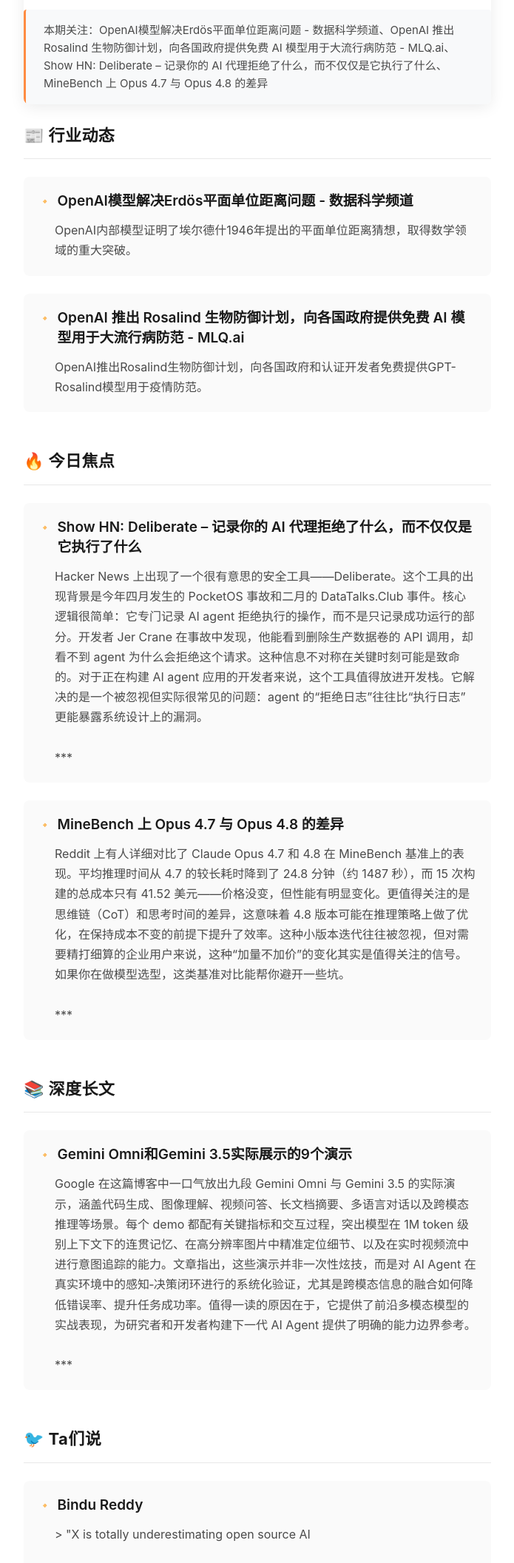
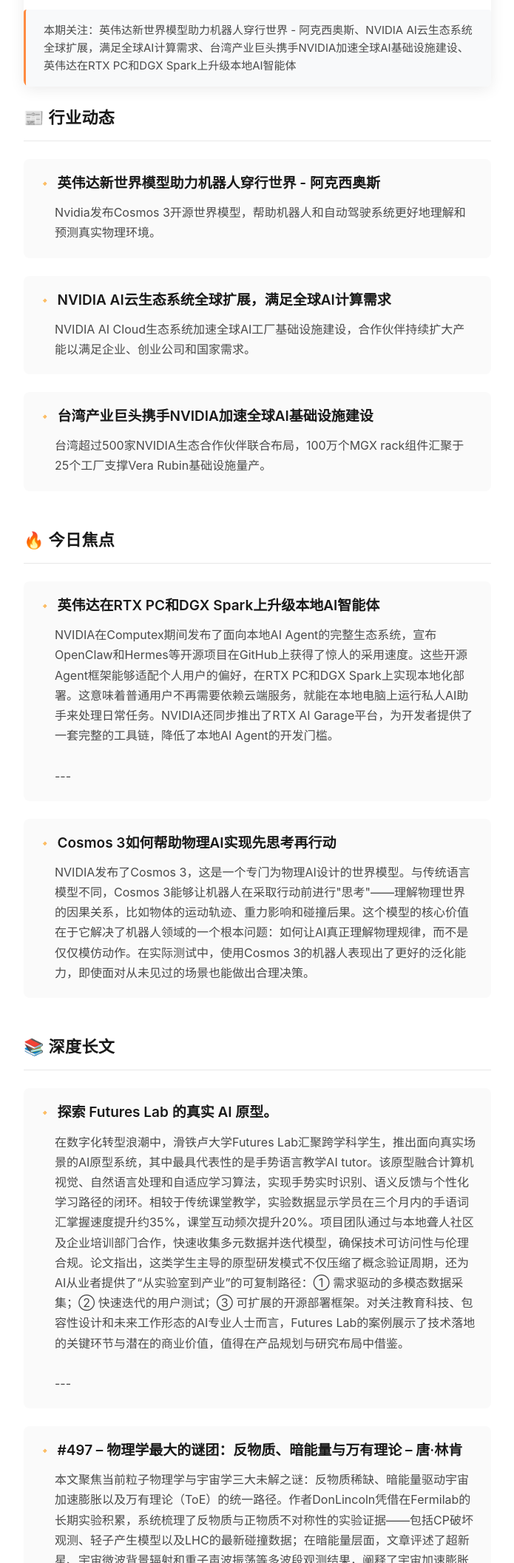
Before and after one commit to kingqiu/AIGC-Daily-Web, a plain HTML site: page newsletters/AIGC_Daily_2026-06-01_newsletter.html in a window 1280 px wide. Shown: the part 687-2800 px from the top of the page at 74% size, without its empty margins (292-987 px from the left). Drawn offline with Linux system fonts and the light colour scheme.

Commit message:
Add newsletter: AIGC_Daily_2026-06-01_newsletter.html

```diff
--- a/newsletters/AIGC_Daily_2026-06-01_newsletter.html
+++ b/newsletters/AIGC_Daily_2026-06-01_newsletter.html
@@ -5,7 +5,7 @@
     <meta charset="UTF-8">
     <meta name="viewport" content="width=device-width, initial-scale=1.0">
     <meta name="description" content="聚焦 AI Agent 领域最新动态 - 2026-06-01">
-    <title>AIGC Daily #381 | 两克伴AIGC日报</title>
+    <title>AIGC Daily #382 | 两克伴AIGC日报</title>
 
     <style>
         /* ==================== CSS Variables ==================== */
@@ -313,8 +313,8 @@
 
         <!-- Hero Image -->
         <div class="hero-image">
-            <img src="../images/AIGC_Daily_2026-06-01_hero.png" alt="AIGC Daily 381 Hero Image">
-            <p class="hero-caption">本期关注：OpenAI模型解决Erdös平面单位距离问题 - 数据科学频道、OpenAI 推出 Rosalind 生物防御计划，向各国政府提供免费 AI 模型用于大流行病防范 - MLQ.ai、Show HN: Deliberate – 记录你的 AI 代理拒绝了什么，而不仅仅是它执行了什么、MineBench 上 Opus 4.7 与 Opus 4.8 的差异</p>
+            <img src="../images/AIGC_Daily_2026-06-01_hero.png" alt="AIGC Daily 382 Hero Image">
+            <p class="hero-caption">本期关注：英伟达新世界模型助力机器人穿行世界 - 阿克西奥斯、NVIDIA AI云生态系统全球扩展，满足全球AI计算需求、台湾产业巨头携手NVIDIA加速全球AI基础设施建设、英伟达在RTX PC和DGX Spark上升级本地AI智能体</p>
         </div>
 
         <!-- Content Sections -->
@@ -324,19 +324,28 @@
                 <div class="article-title-wrapper">
                     <span class="article-icon">🔸</span>
                     <div class="article-title">
-                        <a href="https://letsdatascience.com/news/openai-model-solves-erdos-planar-unit-distance-problem-757e8a64" target="_blank" rel="noopener noreferrer">OpenAI模型解决Erdös平面单位距离问题 - 数据科学频道</a>
+                        <a href="https://www.axios.com/2026/06/01/nvidia-ai-push-cosmos-3-world-model" target="_blank" rel="noopener noreferrer">英伟达新世界模型助力机器人穿行世界 - 阿克西奥斯</a>
                     </div>
                 </div>
-                <p class="article-summary">OpenAI内部模型证明了埃尔德什1946年提出的平面单位距离猜想，取得数学领域的重大突破。</p>
+                <p class="article-summary">Nvidia发布Cosmos 3开源世界模型，帮助机器人和自动驾驶系统更好地理解和预测真实物理环境。</p>
             </article>
             <article class="article">
                 <div class="article-title-wrapper">
                     <span class="article-icon">🔸</span>
                     <div class="article-title">
-                        <a href="https://mlq.ai/news/openai-launches-rosalind-biodefense-offers-free-ai-model-to-governments-for-pandemic-preparedness/" target="_blank" rel="noopener noreferrer">OpenAI 推出 Rosalind 生物防御计划，向各国政府提供免费 AI 模型用于大流行病防范 - MLQ.ai</a>
+                        <a href="https://blogs.nvidia.com/blog/ai-cloud-ecosystem/" target="_blank" rel="noopener noreferrer">NVIDIA AI云生态系统全球扩展，满足全球AI计算需求</a>
                     </div>
                 </div>
-                <p class="article-summary">OpenAI推出Rosalind生物防御计划，向各国政府和认证开发者免费提供GPT-Rosalind模型用于疫情防范。</p>
+                <p class="article-summary">NVIDIA AI Cloud生态系统加速全球AI工厂基础设施建设，合作伙伴持续扩大产能以满足企业、创业公司和国家需求。</p>
+            </article>
+            <article class="article">
+                <div class="article-title-wrapper">
+                    <span class="article-icon">🔸</span>
+                    <div class="article-title">
+                        <a href="https://blogs.nvidia.com/blog/taiwan-ecosystem-ai-infrastructure/" target="_blank" rel="noopener noreferrer">台湾产业巨头携手NVIDIA加速全球AI基础设施建设</a>
+                    </div>
+                </div>
+                <p class="article-summary">台湾超过500家NVIDIA生态合作伙伴联合布局，100万个MGX rack组件汇聚于25个工厂支撑Vera Rubin基础设施量产。</p>
             </article>
         </section>
 
@@ -346,19 +355,19 @@
                 <div class="article-title-wrapper">
                     <span class="article-icon">🔸</span>
                     <div class="article-title">
-                        <a href="https://news.ycombinator.com/item?id=48347255" target="_blank" rel="noopener noreferrer">Show HN: Deliberate – 记录你的 AI 代理拒绝了什么，而不仅仅是它执行了什么</a>
+                        <a href="https://blogs.nvidia.com/blog/rtx-ai-garage-computex-spark-local-agents/" target="_blank" rel="noopener noreferrer">英伟达在RTX PC和DGX Spark上升级本地AI智能体</a>
                     </div>
                 </div>
-                <p class="article-summary">Hacker News 上出现了一个很有意思的安全工具——Deliberate。这个工具的出现背景是今年四月发生的 PocketOS 事故和二月的 DataTalks.Club 事件。核心逻辑很简单：它专门记录 AI agent 拒绝执行的操作，而不是只记录成功运行的部分。开发者 Jer Crane 在事故中发现，他能看到删除生产数据卷的 API 调用，却看不到 agent 为什么会拒绝这个请求。这种信息不对称在关键时刻可能是致命的。对于正在构建 AI agent 应用的开发者来说，这个工具值得放进开发栈。它解决的是一个被忽视但实际很常见的问题：agent 的“拒绝日志”往往比“执行日志”更能暴露系统设计上的漏洞。<br><br>***</p>
+                <p class="article-summary">NVIDIA在Computex期间发布了面向本地AI Agent的完整生态系统，宣布OpenClaw和Hermes等开源项目在GitHub上获得了惊人的采用速度。这些开源Agent框架能够适配个人用户的偏好，在RTX PC和DGX Spark上实现本地化部署。这意味着普通用户不再需要依赖云端服务，就能在本地电脑上运行私人AI助手来处理日常任务。NVIDIA还同步推出了RTX AI Garage平台，为开发者提供了一套完整的工具链，降低了本地AI Agent的开发门槛。<br><br>---</p>
             </article>
             <article class="article">
                 <div class="article-title-wrapper">
                     <span class="article-icon">🔸</span>
                     <div class="article-title">
-                        <a href="https://www.reddit.com/r/singularity/comments/1tt3f2m/differences_between_opus_47_and_opus_48_on/" target="_blank" rel="noopener noreferrer">MineBench 上 Opus 4.7 与 Opus 4.8 的差异</a>
+                        <a href="https://blogs.nvidia.com/blog/cosmos-3-physical-ai-open-world-foundation-model/" target="_blank" rel="noopener noreferrer">Cosmos 3如何帮助物理AI实现先思考再行动</a>
                     </div>
                 </div>
-                <p class="article-summary">Reddit 上有人详细对比了 Claude Opus 4.7 和 4.8 在 MineBench 基准上的表现。平均推理时间从 4.7 的较长耗时降到了 24.8 分钟（约 1487 秒），而 15 次构建的总成本只有 41.52 美元——价格没变，但性能有明显变化。更值得关注的是思维链（CoT）和思考时间的差异，这意味着 4.8 版本可能在推理策略上做了优化，在保持成本不变的前提下提升了效率。这种小版本迭代往往被忽视，但对需要精打细算的企业用户来说，这种“加量不加价”的变化其实是值得关注的信号。如果你在做模型选型，这类基准对比能帮你避开一些坑。<br><br>***</p>
+                <p class="article-summary">NVIDIA发布了Cosmos 3，这是一个专门为物理AI设计的世界模型。与传统语言模型不同，Cosmos 3能够让机器人在采取行动前进行&quot;思考&quot;——理解物理世界的因果关系，比如物体的运动轨迹、重力影响和碰撞后果。这个模型的核心价值在于它解决了机器人领域的一个根本问题：如何让AI真正理解物理规律，而不是仅仅模仿动作。在实际测试中，使用Cosmos 3的机器人表现出了更好的泛化能力，即使面对从未见过的场景也能做出合理决策。</p>
             </article>
         </section>
 
@@ -368,10 +377,19 @@
                 <div class="article-title-wrapper">
                     <span class="article-icon">🔸</span>
                     <div class="article-title">
-                        <a href="https://blog.google/innovation-and-ai/models-and-research/gemini-models/gemini-omni-3-5-videos/" target="_blank" rel="noopener noreferrer">Gemini Omni和Gemini 3.5实际展示的9个演示</a>
+                        <a href="https://blog.google/innovation-and-ai/technology/ai/university-waterloo-labs/" target="_blank" rel="noopener noreferrer">探索 Futures Lab 的真实 AI 原型。</a>
                     </div>
                 </div>
-                <p class="article-summary">Google 在这篇博客中一口气放出九段 Gemini Omni 与 Gemini 3.5 的实际演示，涵盖代码生成、图像理解、视频问答、长文档摘要、多语言对话以及跨模态推理等场景。每个 demo 都配有关键指标和交互过程，突出模型在 1M token 级别上下文下的连贯记忆、在高分辨率图片中精准定位细节、以及在实时视频流中进行意图追踪的能力。文章指出，这些演示并非一次性炫技，而是对 AI Agent 在真实环境中的感知‑决策闭环进行的系统化验证，尤其是跨模态信息的融合如何降低错误率、提升任务成功率。值得一读的原因在于，它提供了前沿多模态模型的实战表现，为研究者和开发者构建下一代 AI Agent 提供了明确的能力边界参考。<br><br>***</p>
+                <p class="article-summary">在数字化转型浪潮中，滑铁卢大学Futures Lab汇聚跨学科学生，推出面向真实场景的AI原型系统，其中最具代表性的是手势语言教学AI tutor。该原型融合计算机视觉、自然语言处理和自适应学习算法，实现手势实时识别、语义反馈与个性化学习路径的闭环。相较于传统课堂教学，实验数据显示学员在三个月内的手语词汇掌握速度提升约35%，课堂互动频次提升20%。项目团队通过与本地聋人社区及企业培训部门合作，快速收集多元数据并迭代模型，确保技术可访问性与伦理合规。论文指出，这类学生主导的原型研发模式不仅压缩了概念验证周期，还为AI从业者提供了“从实验室到产业”的可复制路径：① 需求驱动的多模态数据采集；② 快速迭代的用户测试；③ 可扩展的开源部署框架。对关注教育科技、包容性设计和未来工作形态的AI专业人士而言，Futures Lab的案例展示了技术落地的关键环节与潜在的商业价值，值得在产品规划与研究布局中借鉴。<br><br>---</p>
+            </article>
+            <article class="article">
+                <div class="article-title-wrapper">
+                    <span class="article-icon">🔸</span>
+                    <div class="article-title">
+                        <a href="https://lexfridman.com/don-lincoln/?utm_source=rss&utm_medium=rss&utm_campaign=don-lincoln" target="_blank" rel="noopener noreferrer">#497 – 物理学最大的谜团：反物质、暗能量与万有理论 – 唐·林肯</a>
+                    </div>
+                </div>
+                <p class="article-summary">本文聚焦当前粒子物理学与宇宙学三大未解之谜：反物质稀缺、暗能量驱动宇宙加速膨胀以及万有理论（ToE）的统一路径。作者DonLincoln凭借在Fermilab的长期实验积累，系统梳理了反物质与正物质不对称性的实验证据——包括CP破坏观测、轻子产生模型以及LHC的最新碰撞数据；在暗能量层面，文章评述了超新星、宇宙微波背景辐射和重子声波振荡等多波段观测结果，阐释了宇宙加速膨胀背后的ΛCDM模型局限；随后，文章从弦论、圈量子引力到模型独立的高能现象学，批判性地比较了不同ToE候选框架的数学结构与可检验预言。阅读价值在于，读者不仅获得前沿实验与理论的交叉概述，还能洞悉数据驱动的研究方法如何塑造新物理的探索路径，对AI从业者而言，文中关于大规模数据处理、统计推断与模型选择的讨论提供了跨学科的启发。</p>
             </article>
         </section>
 
@@ -381,28 +399,19 @@
                 <div class="article-title-wrapper">
                     <span class="article-icon">🔸</span>
                     <div class="article-title">
-                        <a href="https://x.com/bindureddy/status/2061167347621040541" target="_blank" rel="noopener noreferrer">Bindu Reddy</a>
+                        <a href="https://x.com/GaryMarcus/status/2061295122655191378" target="_blank" rel="noopener noreferrer">Gary Marcus, MIT PhD and NYU Professor Emeritus</a>
                     </div>
                 </div>
-                <p class="article-summary">&gt; &quot;X is totally underestimating open source AI<br><br>1.5 billion people in China use these models and they are getting better by the second</p>
+                <p class="article-summary">&gt; &quot;This was right five years ago, and still is:<br><br>“Large scale pretrained models are certainly likely to figure prominently in artificial intelligence for the near future, and play an important role in commercial AI for some time to come. The results that have been achieved with them are certainly intriguing and it is worthwhile pursuing them. But it is unwise to assume that these techniques will suffice for AI in general. It may be an effective short-term research strategy to focus on the imm...</p>
             </article>
             <article class="article">
                 <div class="article-title-wrapper">
                     <span class="article-icon">🔸</span>
                     <div class="article-title">
-                        <a href="https://x.com/GaryMarcus/status/2061114378141995264" target="_blank" rel="noopener noreferrer">Gary Marcus, MIT PhD and NYU Professor Emeritus</a>
+                        <a href="https://x.com/GaryMarcus/status/2061294007058354620" target="_blank" rel="noopener noreferrer">Gary Marcus, MIT PhD and NYU Professor Emeritus</a>
                     </div>
                 </div>
-                <p class="article-summary">&gt; &quot;Weird how the Pope seems to understand AI better than @geoffreyhinton, but I am 100% with the Pope on this.<br><br>We are NOT creating beings. The Pope is right.</p>
-            </article>
-            <article class="article">
-                <div class="article-title-wrapper">
-                    <span class="article-icon">🔸</span>
-                    <div class="article-title">
-                        <a href="https://x.com/GaryMarcus/status/2061083763862606235" target="_blank" rel="noopener noreferrer">Gary Marcus, MIT PhD and NYU Professor Emeritus</a>
-                    </div>
-                </div>
-                <p class="article-summary">&gt; &quot;Anyone remember how I said in January 2025 that AI was going to be stumble and be dubbed “too big to fail”, along with cries for bailouts?<br><br>If that call was correct – which increasingly seems likely, as the bets escalate to insane heights – the carnage could be immense:&quot;</p>
+                <p class="article-summary">&gt; &quot;Current AI is bandaids all the way down; LLMs can’t play nicely with basic tools like databases and knowledge graphs, and you never know what you are going to get.<br><br>It’s long time to face facts: LLMs have their uses, but we need a sounder foundation for AI.&quot;</p>
             </article>
         </section>
 
@@ -412,26 +421,26 @@
                 <div class="article-title-wrapper">
                     <span class="article-icon">🔸</span>
                     <div class="article-title">
-                        <a href="https://news.ycombinator.com/item?id=48349448" target="_blank" rel="noopener noreferrer">展示 HN：GEDD – 在用户发现之前，找出你的AI代理出错的地方</a>
+                        <a href="https://news.ycombinator.com/item?id=48353049" target="_blank" rel="noopener noreferrer">Show HN: AgentThreatBench – AI Agent 内存安全基准测试</a>
                     </div>
                 </div>
-                <p class="article-summary">GEDD是一款由AWS Samples推出的AI代理测试与质量保障工具，旨在帮助开发者主动发现AI Agent输出中的错误和偏差，避免问题内容触达终端用户。该工具通过系统化的测试框架，对AI生成的结果进行多维度评估，包括事实准确性、逻辑一致性、指令遵循程度等关键指标。<br><br>产品核心功能包括：自动化测试用例生成、批量结果校验、错误模式识别以及可视化报告输出。开发者可将GEDD集成到CI/CD流程中，实现AI输出的持续监控与质量把控。</p>
+                <p class="article-summary">AgentThreatBench是由OWASP发布的AI Agent内存安全基准测试工具，专注于评估和量化AI Agent在内存安全方面的防护能力。该工具提供了标准化的测试用例与评估指标体系，覆盖内存泄漏、越界访问、缓冲区溢出等关键安全场景，帮助开发者全面了解其AI Agent的安全防护水平。<br><br>作为行业首个专门针对AI Agent内存安全的评测基准，AgentThreatBench填补了AI安全评估领域的空白。它不仅支持自动化测试执行，还能生成详细的安全评估报告，为团队提供可量化的安全指标参考。通过统一的评估标准，开发者和企业能够客观比较不同AI Agent方案的安全性能，从而做出更明智的技术选型决策。</p>
             </article>
             <article class="article">
                 <div class="article-title-wrapper">
                     <span class="article-icon">🔸</span>
                     <div class="article-title">
-                        <a href="https://news.ycombinator.com/item?id=48350310" target="_blank" rel="noopener noreferrer">Show HN: TIL – 一种时间线文件格式，带有螺旋查看器和编辑器</a>
+                        <a href="https://news.ycombinator.com/item?id=48352200" target="_blank" rel="noopener noreferrer">Show HN: Ralphy – 基于 Ralph 循环构建的开源自主式 Claude Codd</a>
                     </div>
                 </div>
-                <p class="article-summary">TIL是一个开源的时间线文件格式及配套工具链。它定义了一种轻量级的.til文件格式，用于结构化记录时间线数据。核心存储三类内容：事件（event）、范围事件（ranged event）和标签（tag）。事件支持指向外部引用（URI、UUID等），并可附加任意JSON属性，实现与现有数据源的灵活关联。<br><br>产品提供CLI工具、web查看器和编辑器，用户可通过命令行或图形界面管理时间线数据。其中螺旋视图（spiral viewer）以独特的可视化方式呈现时间线，让用户直观地浏览和理解事件序列与关系。</p>
+                <p class="article-summary">Ralphy是一款基于Claude Code的开源自动化开发工具，通过创新的Ralph循环机制实现任务的自主执行。用户只需将开发任务加入队列，系统便会通宵自动处理：计划→执行→验证→迭代→提交分支，全程无需人工干预。<br><br>该工具的核心价值在于彻底改变开发者的工作节奏。开发者可以在睡前批量安排任务，清晨即可获得已完成的工作成果，避免了频繁中断睡眠检查进度的困扰。其完整的工作流设计确保了任务的可靠执行，而分支提交机制则保证了代码管理的规范性。</p>
             </article>
         </section>
 
         <!-- Footer -->
         <footer class="footer">
             <p>本资讯由两克伴AI助手自动生成，聚焦 AI Agent领域最新动态</p>
-            <p style="margin-top: 8px;">生成时间：2026-06-01 08:11:11</p>
+            <p style="margin-top: 8px;">生成时间：2026-06-01 14:40:59</p>
         </footer>
     </div>
 </body>
```
